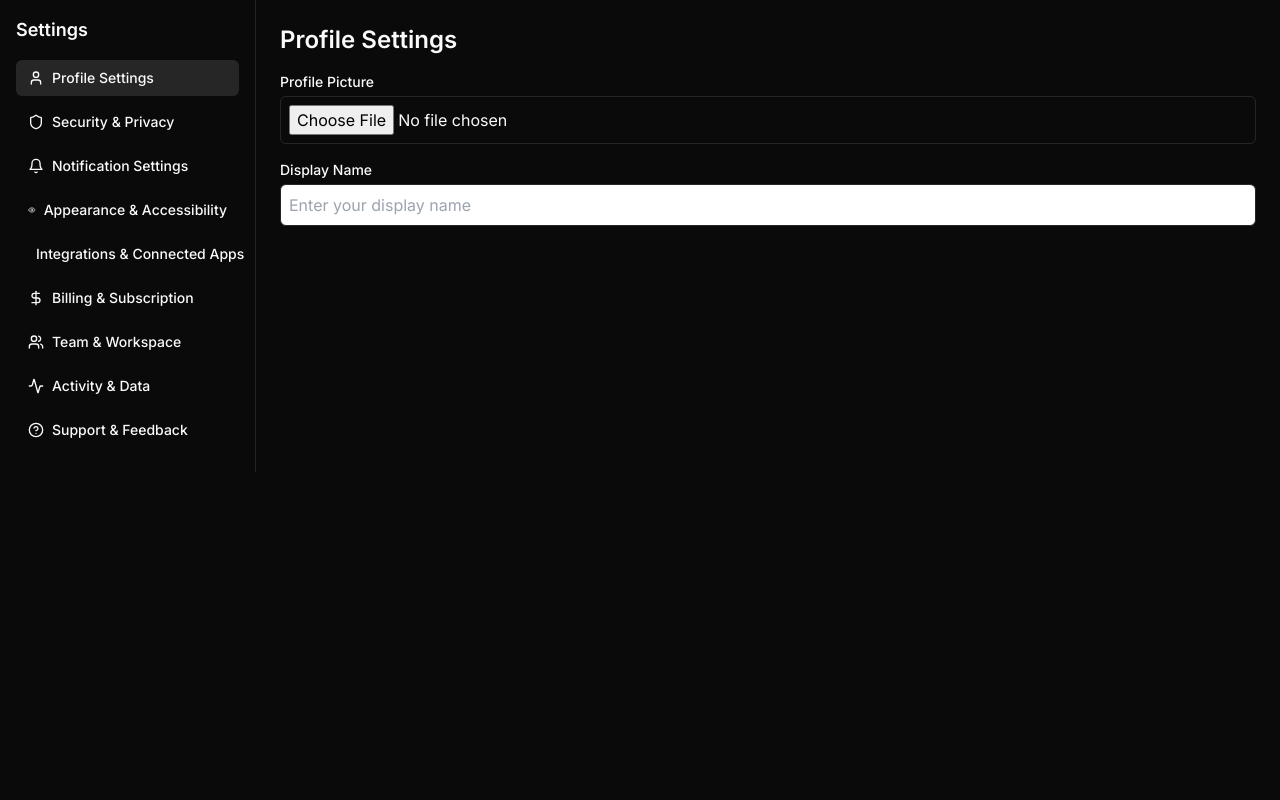
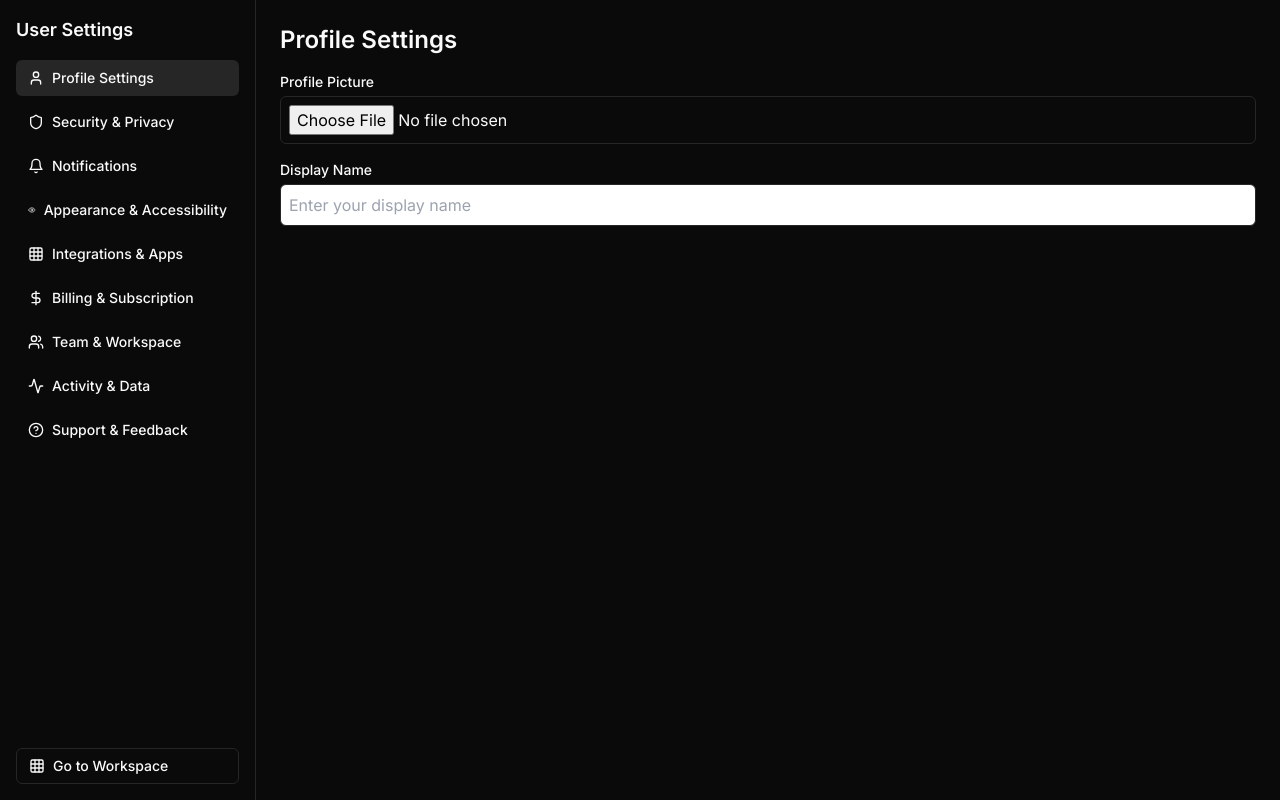
Before and after one commit to Callmecgrey/teamerhq, a Next.js app: page /dashboard/settings/user in a window 1280 px wide. Built offline with nearby package versions, Linux system fonts and the light colour scheme.

Commit message:
commit user settings

```diff
--- a/app/(dashboard)/dashboard/settings/user/page.tsx
+++ b/app/(dashboard)/dashboard/settings/user/page.tsx
@@ -1,21 +1,19 @@
 "use client";
 
 import { useState } from "react";
-import { Button } from "@/components/ui/button";
-import {
-  User,
-  Shield,
-  Bell,
-  Eye,
-  Grid,
-  DollarSign,
-  Users,
-  Activity,
-  HelpCircle,
-} from "lucide-react";
+import Sidebar from "@/components/settings/user/sidebar";
+import ProfileSettings from "@/components/settings/user/ProfileSettings";
+import SecurityPrivacy from "@/components/settings/user/SecurityPrivacy";
+import NotificationSettings from "@/components/settings/user/NotificationSettings";
+import AppearanceAccessibility from "@/components/settings/user/AppearanceAccessibility";
+import Integrations from "@/components/settings/user/Integrations";
+import Billing from "@/components/settings/user/Billing";
+import TeamWorkspace from "@/components/settings/user/TeamWorkspace";
+import ActivityData from "@/components/settings/user/ActivityData";
+import SupportFeedback from "@/components/settings/user/SupportFeedback";
 
 export default function UserSettingsPage() {
-  const [selectedTab, setSelectedTab] = useState("profileSettings"); // Default to Profile Settings
+  const [selectedTab, setSelectedTab] = useState("profileSettings");
 
   const renderContent = () => {
     switch (selectedTab) {
@@ -43,196 +41,9 @@ export default function UserSettingsPage() {
   };
 
   return (
-    <div className="flex h-full">
-      {/* Sidebar */}
-      <div className="w-64 bg-card border-r flex flex-col p-4">
-        <h2 className="text-lg font-semibold mb-4">Settings</h2>
-        <SidebarButton
-          label="Profile Settings"
-          icon={<User className="h-4 w-4 mr-2" />}
-          isActive={selectedTab === "profileSettings"}
-          onClick={() => setSelectedTab("profileSettings")}
-        />
-        <SidebarButton
-          label="Security & Privacy"
-          icon={<Shield className="h-4 w-4 mr-2" />}
-          isActive={selectedTab === "securityPrivacy"}
-          onClick={() => setSelectedTab("securityPrivacy")}
-        />
-        <SidebarButton
-          label="Notification Settings"
-          icon={<Bell className="h-4 w-4 mr-2" />}
-          isActive={selectedTab === "notificationSettings"}
-          onClick={() => setSelectedTab("notificationSettings")}
-        />
-        <SidebarButton
-          label="Appearance & Accessibility"
-          icon={<Eye className="h-4 w-4 mr-2" />}
-          isActive={selectedTab === "appearanceAccessibility"}
-          onClick={() => setSelectedTab("appearanceAccessibility")}
-        />
-        <SidebarButton
-          label="Integrations & Connected Apps"
-          icon={<Grid className="h-4 w-4 mr-2" />}
-          isActive={selectedTab === "integrations"}
-          onClick={() => setSelectedTab("integrations")}
-        />
-        <SidebarButton
-          label="Billing & Subscription"
-          icon={<DollarSign className="h-4 w-4 mr-2" />}
-          isActive={selectedTab === "billing"}
-          onClick={() => setSelectedTab("billing")}
-        />
-        <SidebarButton
-          label="Team & Workspace"
-          icon={<Users className="h-4 w-4 mr-2" />}
-          isActive={selectedTab === "teamWorkspace"}
-          onClick={() => setSelectedTab("teamWorkspace")}
-        />
-        <SidebarButton
-          label="Activity & Data"
-          icon={<Activity className="h-4 w-4 mr-2" />}
-          isActive={selectedTab === "activityData"}
-          onClick={() => setSelectedTab("activityData")}
-        />
-        <SidebarButton
-          label="Support & Feedback"
-          icon={<HelpCircle className="h-4 w-4 mr-2" />}
-          isActive={selectedTab === "supportFeedback"}
-          onClick={() => setSelectedTab("supportFeedback")}
-        />
-      </div>
-
-      {/* Main Content */}
-      <div className="flex-1 p-6">{renderContent()}</div>
+    <div className="flex h-screen">
+      <Sidebar selectedTab={selectedTab} onSelectTab={setSelectedTab} />
+      <div className="flex-1 p-6 h-full overflow-y-auto">{renderContent()}</div>
     </div>
   );
 }
-
-/* Sidebar Button Component */
-function SidebarButton({ label, icon, isActive, onClick }: any) {
-  return (
-    <Button
-      variant="ghost"
-      size="sm"
-      className={`w-full justify-start mb-2 ${
-        isActive ? "bg-muted" : ""
-      }`}
-      onClick={onClick}
-    >
-      {icon}
-      {label}
-    </Button>
-  );
-}
-
-/* Sections */
-
-// Profile Settings
-function ProfileSettings() {
-  return (
-    <div>
-      <h1 className="text-2xl font-semibold mb-4">Profile Settings</h1>
-      <form className="space-y-4">
-        <div>
-          <label className="block text-sm font-medium mb-1" htmlFor="profile-picture">
-            Profile Picture
-          </label>
-          <input type="file" id="profile-picture" className="border rounded-md p-2 w-full" />
-        </div>
-        <div>
-          <label className="block text-sm font-medium mb-1" htmlFor="display-name">
-            Display Name
-          </label>
-          <input
-            type="text"
-            id="display-name"
-            placeholder="Enter your display name"
-            className="border rounded-md p-2 w-full"
-          />
-        </div>
-        {/* Add other profile settings fields here */}
-      </form>
-    </div>
-  );
-}
-
-// Security & Privacy
-function SecurityPrivacy() {
-  return (
-    <div>
-      <h1 className="text-2xl font-semibold mb-4">Security & Privacy</h1>
-      {/* Add security & privacy settings here */}
-    </div>
-  );
-}
-
-// Notification Settings
-function NotificationSettings() {
-  return (
-    <div>
-      <h1 className="text-2xl font-semibold mb-4">Notification Settings</h1>
-      {/* Add notification settings here */}
-    </div>
-  );
-}
-
-// Appearance & Accessibility
-function AppearanceAccessibility() {
-  return (
-    <div>
-      <h1 className="text-2xl font-semibold mb-4">Appearance & Accessibility</h1>
-      {/* Add appearance & accessibility settings here */}
-    </div>
-  );
-}
-
-// Integrations & Connected Apps
-function Integrations() {
-  return (
-    <div>
-      <h1 className="text-2xl font-semibold mb-4">Integrations & Connected Apps</h1>
-      {/* Add integrations settings here */}
-    </div>
-  );
-}
-
-// Billing & Subscription
-function Billing() {
-  return (
-    <div>
-      <h1 className="text-2xl font-semibold mb-4">Billing & Subscription</h1>
-      {/* Add billing settings here */}
-    </div>
-  );
-}
-
-// Team & Workspace
-function TeamWorkspace() {
-  return (
-    <div>
-      <h1 className="text-2xl font-semibold mb-4">Team & Workspace</h1>
-      {/* Add team & workspace settings here */}
-    </div>
-  );
-}
-
-// Activity & Data
-function ActivityData() {
-  return (
-    <div>
-      <h1 className="text-2xl font-semibold mb-4">Activity & Data</h1>
-      {/* Add activity & data settings here */}
-    </div>
-  );
-}
-
-// Support & Feedback
-function SupportFeedback() {
-  return (
-    <div>
-      <h1 className="text-2xl font-semibold mb-4">Support & Feedback</h1>
-      {/* Add support & feedback settings here */}
-    </div>
-  );
-}
--- /dev/null
+++ b/components/settings/user/ActivityData.tsx
@@ -0,0 +1,7 @@
+export default function ActivityData() {
+    return (
+      <div>
+
+      </div>
+    );
+  }
--- /dev/null
+++ b/components/settings/user/AppearanceAccessibility.tsx
@@ -0,0 +1,9 @@
+export default function AppearanceAccessibility() {
+    return (
+      <div>
+        <h1 className="text-2xl font-semibold mb-4">Appearance & Accessibility</h1>
+        <p>Customize your appearance and accessibility settings here.</p>
+        {/* Add appearance & accessibility settings here */}
+      </div>
+    );
+  }
--- /dev/null
+++ b/components/settings/user/Billing.tsx
@@ -0,0 +1,9 @@
+export default function Billing() {
+    return (
+      <div>
+        <h1 className="text-2xl font-semibold mb-4">Billing & Subscription</h1>
+        <p>Manage your billing and subscription details here.</p>
+        {/* Add billing settings here */}
+      </div>
+    );
+  }
--- /dev/null
+++ b/components/settings/user/Integrations.tsx
@@ -0,0 +1,7 @@
+export default function Integrations() {
+    return (
+      <div>
+
+      </div>
+    );
+  }
--- /dev/null
+++ b/components/settings/user/NotificationSettings.tsx
@@ -0,0 +1,9 @@
+export default function NotificationSettings() {
+    return (
+      <div>
+        <h1 className="text-2xl font-semibold mb-4">Notification Settings</h1>
+        <p>Manage your notification preferences here.</p>
+        {/* Add notification settings here */}
+      </div>
+    );
+  }
--- /dev/null
+++ b/components/settings/user/ProfileSettings.tsx
@@ -0,0 +1,26 @@
+export default function ProfileSettings() {
+    return (
+      <div>
+        <h1 className="text-2xl font-semibold mb-4">Profile Settings</h1>
+        <form className="space-y-4">
+          <div>
+            <label className="block text-sm font-medium mb-1" htmlFor="profile-picture">
+              Profile Picture
+            </label>
+            <input type="file" id="profile-picture" className="border rounded-md p-2 w-full" />
+          </div>
+          <div>
+            <label className="block text-sm font-medium mb-1" htmlFor="display-name">
+              Display Name
+            </label>
+            <input
+              type="text"
+              id="display-name"
+              placeholder="Enter your display name"
+              className="border rounded-md p-2 w-full"
+            />
+          </div>
+        </form>
+      </div>
+    );
+  }
--- /dev/null
+++ b/components/settings/user/SecurityPrivacy.tsx
@@ -0,0 +1,9 @@
+export default function SecurityPrivacy() {
+    return (
+      <div>
+        <h1 className="text-2xl font-semibold mb-4">Security & Privacy</h1>
+        <p>Manage your security and privacy settings here.</p>
+        {/* Add security & privacy settings here */}
+      </div>
+    );
+  }
--- a/components/settings/user/Sidebar.tsx
+++ b/components/settings/user/Sidebar.tsx
@@ -0,0 +1,68 @@
+"use client";
+
+import { Button } from "@/components/ui/button";
+import {
+  User,
+  Shield,
+  Bell,
+  Eye,
+  Grid,
+  DollarSign,
+  Users,
+  Activity,
+  HelpCircle,
+} from "lucide-react";
+
+type SidebarProps = {
+  selectedTab: string;
+  onSelectTab: (tab: string) => void;
+};
+
+const Sidebar = ({ selectedTab, onSelectTab }: SidebarProps) => {
+  const tabs = [
+    { id: "profileSettings", label: "Profile Settings", icon: <User className="h-4 w-4 mr-2" /> },
+    { id: "securityPrivacy", label: "Security & Privacy", icon: <Shield className="h-4 w-4 mr-2" /> },
+    { id: "notificationSettings", label: "Notifications", icon: <Bell className="h-4 w-4 mr-2" /> },
+    { id: "appearanceAccessibility", label: "Appearance & Accessibility", icon: <Eye className="h-4 w-4 mr-2" /> },
+    { id: "integrations", label: "Integrations & Apps", icon: <Grid className="h-4 w-4 mr-2" /> },
+    { id: "billing", label: "Billing & Subscription", icon: <DollarSign className="h-4 w-4 mr-2" /> },
+    { id: "teamWorkspace", label: "Team & Workspace", icon: <Users className="h-4 w-4 mr-2" /> },
+    { id: "activityData", label: "Activity & Data", icon: <Activity className="h-4 w-4 mr-2" /> },
+    { id: "supportFeedback", label: "Support & Feedback", icon: <HelpCircle className="h-4 w-4 mr-2" /> },
+  ];
+
+  return (
+    <div className="w-64 bg-card border-r flex flex-col p-4 h-full">
+      <h2 className="text-lg font-semibold mb-4">User Settings</h2>
+
+      {/* Main Sidebar Tabs */}
+      {tabs.map((tab) => (
+        <Button
+          key={tab.id}
+          variant="ghost"
+          size="sm"
+          className={`w-full justify-start mb-2 ${selectedTab === tab.id ? "bg-muted" : ""}`}
+          onClick={() => onSelectTab(tab.id)}
+        >
+          {tab.icon}
+          {tab.label}
+        </Button>
+      ))}
+
+      {/* Footer with "Go to Dashboard" button */}
+      <div className="mt-auto">
+        <Button
+          variant="outline"
+          size="sm"
+          className="w-full justify-start"
+          onClick={() => window.location.href = "/dashboard"} // Update with your actual dashboard route
+        >
+          <Grid className="h-4 w-4 mr-2" />
+          Go to Workspace
+        </Button>
+      </div>
+    </div>
+  );
+};
+
+export default Sidebar;
--- /dev/null
+++ b/components/settings/user/SupportFeedback.tsx
@@ -0,0 +1,9 @@
+export default function SupportFeedback() {
+    return (
+      <div>
+        <h1 className="text-2xl font-semibold mb-4">Support & Feedback</h1>
+        <p>Contact support or give feedback about the platform.</p>
+        {/* Add support & feedback form here */}
+      </div>
+    );
+  }
--- /dev/null
+++ b/components/settings/user/TeamWorkspace.tsx
@@ -0,0 +1,9 @@
+export default function TeamWorkspace() {
+    return (
+      <div>
+        <h1 className="text-2xl font-semibold mb-4">Team & Workspace</h1>
+        <p>Manage team and workspace settings here.</p>
+        {/* Add team & workspace settings here */}
+      </div>
+    );
+  }
```
